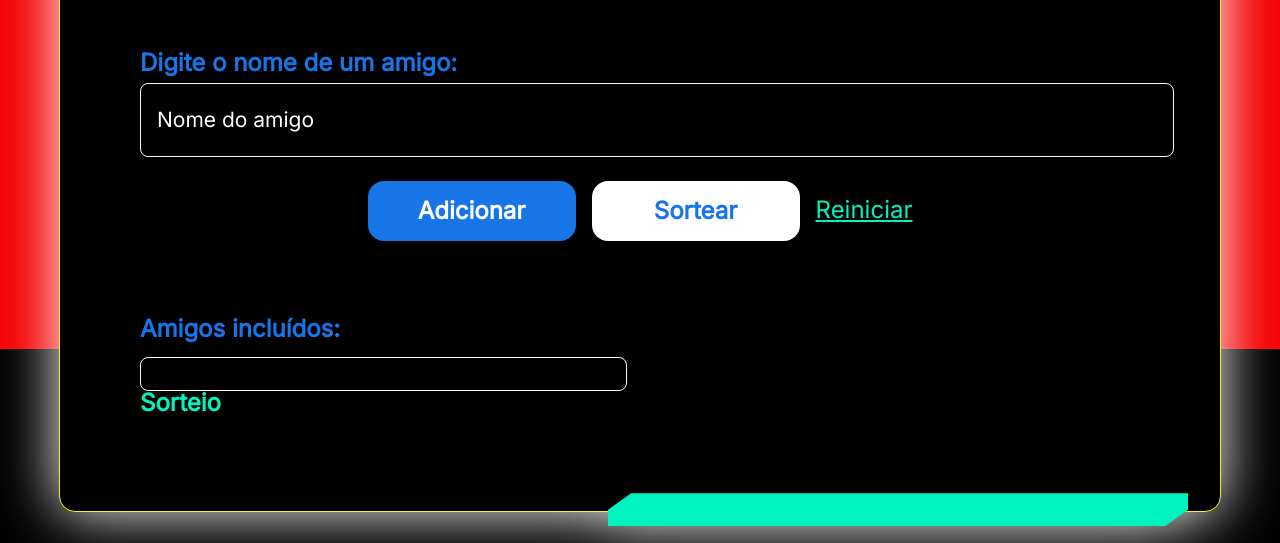
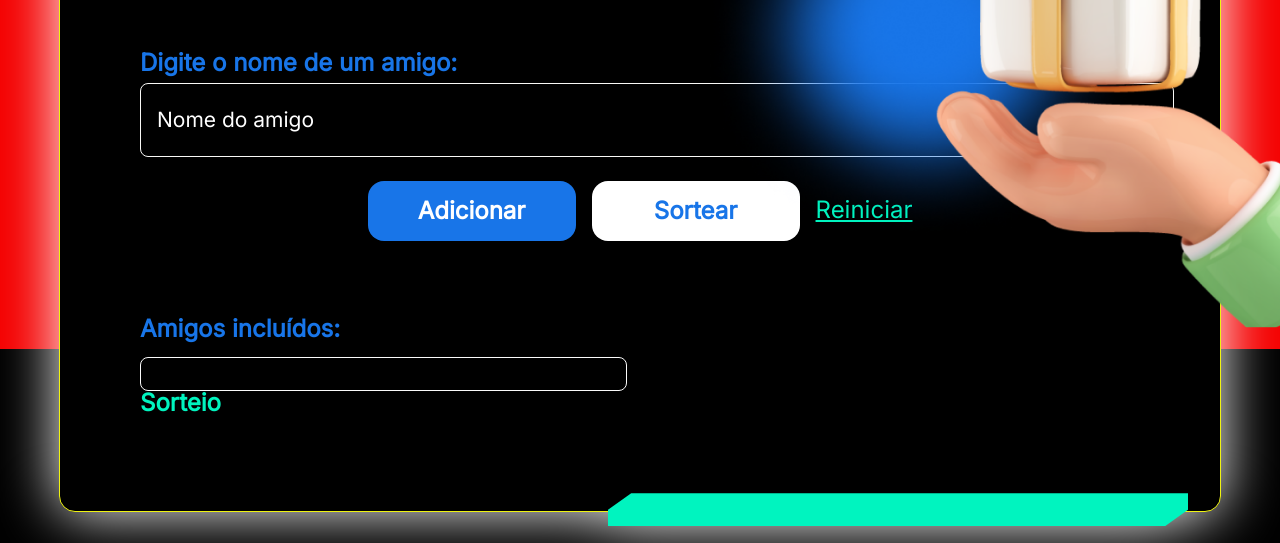
Before and after one commit to Mariana-Mello/amigo-secreto, a plain HTML site: page index.html in a window 1280 px wide. Shown: the part 317-860 px from the top of the page. Drawn offline with nearby package versions, Linux system fonts and the light colour scheme.

Commit message:
Update index.html

```diff
--- a/index.html
+++ b/index.html
@@ -19,7 +19,7 @@ https://cdn.jsdelivr.net/npm/normalize.css@8.0.1/normalize.min.css
 
 <body>
   <main>
-    <!--<img class="page__image" src="./assets/imagem-presente.png" alt="Imagem de um presente"> -->
+    <img class="page__image" src="./assets/imagem-presente.png" alt="Imagem de um presente">
     <div class="content">
       <div class="content__corner-rectangle"></div>
       <div class="content__main">
```
